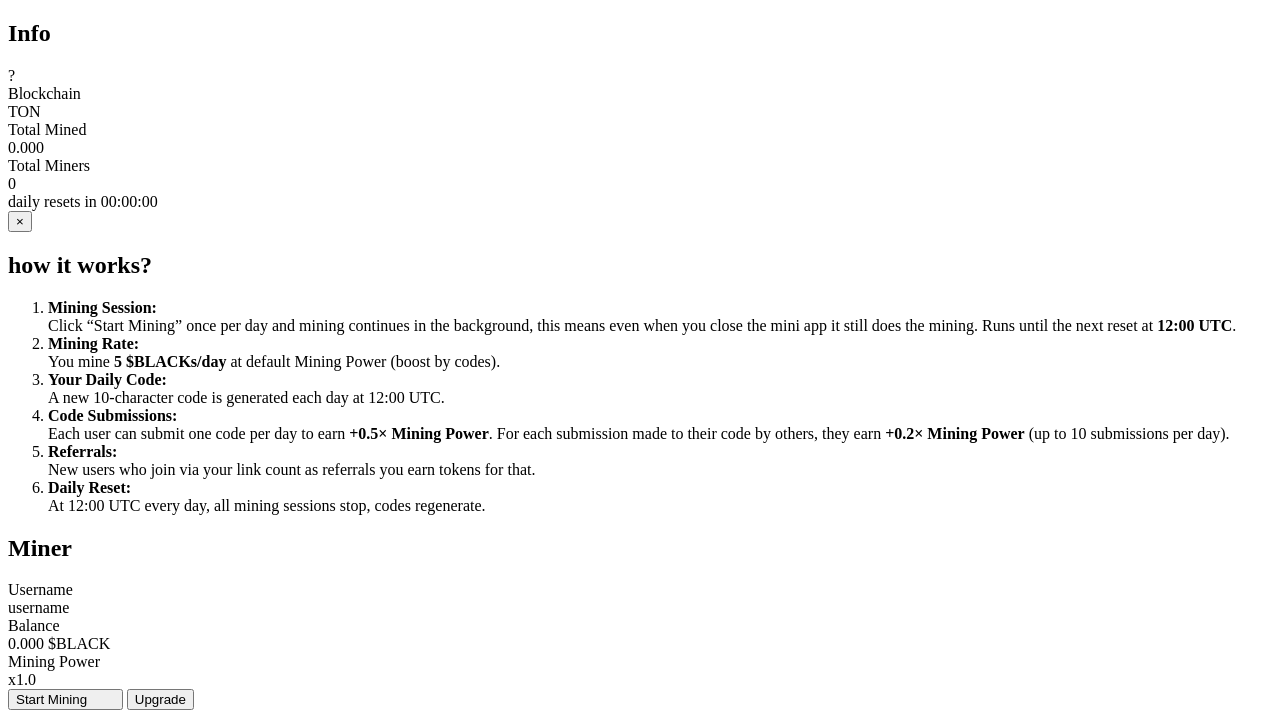
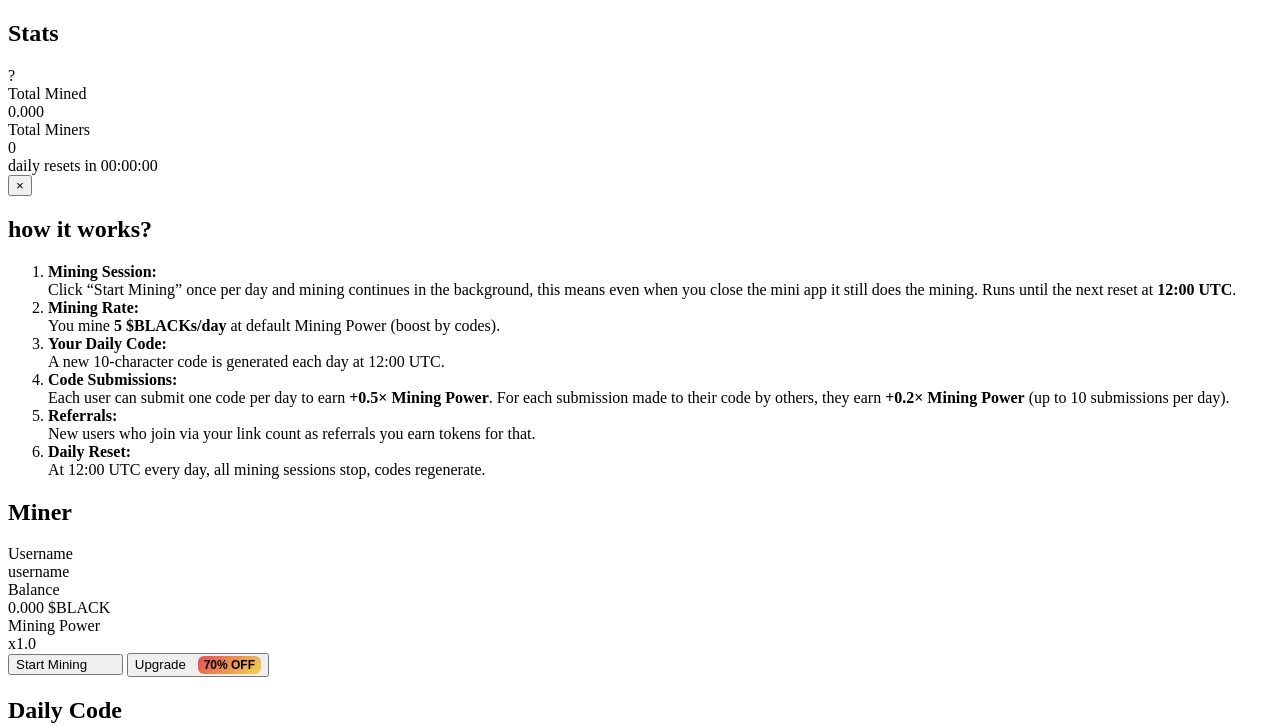
Before and after one commit to sinasll/beta2, a website with bundled scripts: page index.html in a window 1280 px wide. Shown: the top 727 px of the page. Built offline with nearby package versions, Linux system fonts and the light colour scheme.

Commit message:
discount, stats

```diff
--- a/index.html
+++ b/index.html
@@ -24,12 +24,8 @@
 <div id="mine-tab" class="tab-content active">
 <!-- Global stats -->
 <div class="card global-stats" style="position: relative;">
-<h2 class="card-title">Info</h2>
+<h2 class="card-title">Stats</h2>
 <span class="hint-icon">?</span>
-<div class="stats-row">
-<div>Blockchain</div>
-<div>TON</div>
-</div>
 <div class="stats-row">
 <div>Total Mined</div>
 <div><span id="mined">0.000</span></div>
@@ -126,8 +122,25 @@
 
 <!-- Upgrade -->
 <a href="https://t.me/blacktestvbot?start=upgrade" target="_blank" class="upgrade-button-link">
-  <button class="button">Upgrade</button>
+  <button class="button">
+    Upgrade <span class="discount-float">70% OFF</span>
+  </button>
 </a>
+
+<style>
+  .discount-float {
+    background: linear-gradient(135deg, #e44e50, #f0d54e);
+    color: #000000;
+    font-size: 0.9em;
+    font-weight: 900;
+    padding: 2px 6px;
+    margin-left: 8px;
+    border-radius: 6px;
+    vertical-align: middle;
+    display: inline-block;
+  }
+</style>
+
 
 </div>
 
```
